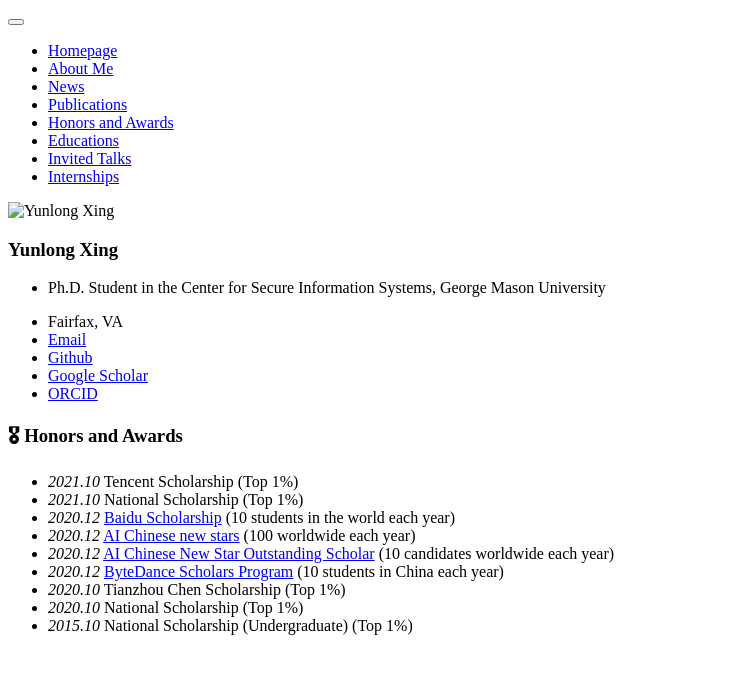
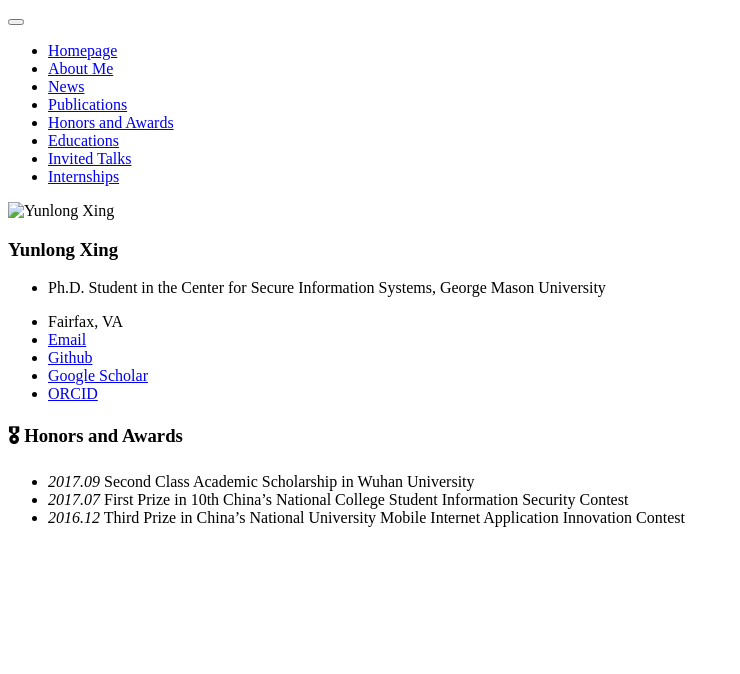
Before and after one commit to YunlongXing/yunlongxing.github.io, a Jekyll site: the page built from _pages/includes/honers.md, in a window 1280 px wide. Shown: the top 674 px of the page, without its empty margins (0-740 px from the left). Built offline with Jekyll 4.4.1, drawn with Linux system fonts in a browser that asks for light colours; our own code applies the rules of GitHub Pages for plain Markdown files.

Commit message:
Update honers.md

```diff
--- a/_pages/includes/honers.md
+++ b/_pages/includes/honers.md
@@ -1,10 +1,4 @@
 # 🎖 Honors and Awards
-- *2021.10* Tencent Scholarship (Top 1%)
-- *2021.10* National Scholarship (Top 1%)
-- *2020.12* [Baidu Scholarship](https://baike.baidu.com/item/%E7%99%BE%E5%BA%A6%E5%A5%96%E5%AD%A6%E9%87%91/9929412) (10 students in the world each year)
-- *2020.12* [AI Chinese new stars](https://mp.weixin.qq.com/s?__biz=MzA4NzQ5MTA2NA==&mid=2653639431&idx=1&sn=25b6368c1954419b9090840347d9a27d&chksm=8be75b90bc90d286a5af3ef8e610e822d705dc3cf4382b45e3f14489f3e7ec4fd8c95ed0eceb&mpshare=1&scene=2&srcid=0511LMlj9Qv9DeIZAjMjYAU9&sharer_sharetime=1620731348139&sharer_shareid=631c113940cb81f34895aa25ab14422a#rd) (100 worldwide each year)
-- *2020.12* [AI Chinese New Star Outstanding Scholar](https://mp.weixin.qq.com/s?__biz=MzA4NzQ5MTA2NA==&mid=2653639431&idx=1&sn=25b6368c1954419b9090840347d9a27d&chksm=8be75b90bc90d286a5af3ef8e610e822d705dc3cf4382b45e3f14489f3e7ec4fd8c95ed0eceb&mpshare=1&scene=2&srcid=0511LMlj9Qv9DeIZAjMjYAU9&sharer_sharetime=1620731348139&sharer_shareid=631c113940cb81f34895aa25ab14422a#rd) (10 candidates worldwide each year)
-- *2020.12* [ByteDance Scholars Program](https://ur.bytedance.com/scholarship) (10 students in China each year)
-- *2020.10* Tianzhou Chen Scholarship (Top 1%)
-- *2020.10* National Scholarship (Top 1%)
-- *2015.10* National Scholarship (Undergraduate) (Top 1%)
+- *2017.09* Second Class Academic Scholarship in Wuhan University
+- *2017.07* First Prize in 10th China's National College Student Information Security Contest
+- *2016.12* Third Prize in China's National University Mobile Internet Application Innovation Contest
```
